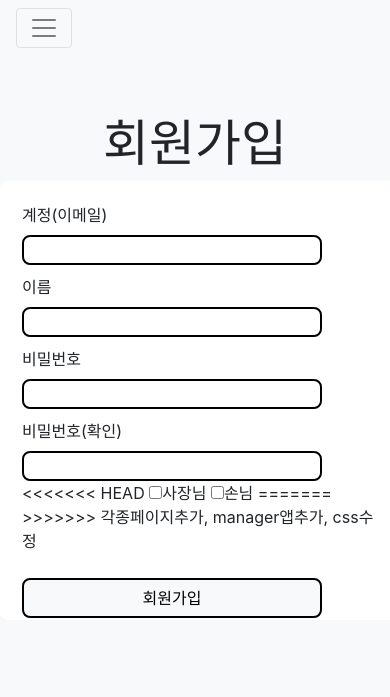
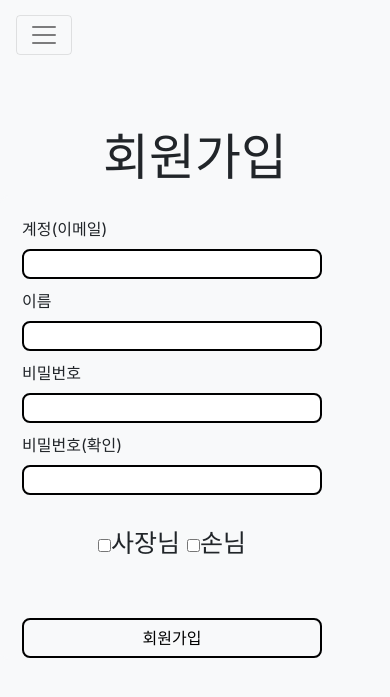
Before and after one commit to tpqls0327/likelion_hackathon, a Django app: template templates/accounts/signup.html in a window 390 px wide. Shown: the top 697 px of the page. Run offline with Django 3.2, Linux system fonts and the light colour scheme; the template is opened without the code that fills it, so the values that code supplies are empty; some libraries are stand-ins or nearby versions.

Commit message:
계정 사용 템플릿 및 css 수정

```diff
--- a/static/css/style.css
+++ b/static/css/style.css
@@ -6,7 +6,10 @@ body {
 @media(max-width: 100000px){
 
     /* main */
-
+    .navbar{
+        height: 70px;
+        font-size: 20px;
+    }
     .title-div{
         margin: auto;
         padding: 20px 0px;
@@ -39,6 +42,16 @@ body {
         color: #000;
         border-radius: 0.5em 0.5em 0.5em 0.5em;
     }
+    .road-search-btn{
+        margin-top: 5px;
+        height: 50px;
+        width: 375px;
+        background: white;
+        border: 2px solid black;
+        color: #000;
+        border-radius: 0.5em 0.5em 0.5em 0.5em;
+    }
+
     .notice1{
         height:80px;
         width: 650px;
@@ -63,10 +76,12 @@ body {
         padding-top: 10px;
         border: 2px;
         border-radius: 0.5em 0.5em 0.5em 0.5em;
+        background-color: #f8f9fa;
     }
     .form1{
         margin: auto;
         padding: 10px 20px 10px 20px;
+        background-color: #f8f9fa;
     }
     .Login-id{
         margin: auto;
@@ -116,6 +131,9 @@ body {
     }
     .KLogin-btn1{
         padding-top: 5px;
+        width: 300px;
+        float: center;
+        text-align: center;
     }
     .KLogin-btn{
         margin: auto;
@@ -144,10 +162,12 @@ body {
         padding-top: 10px;
         border: 2px;
         border-radius: 0.5em 0.5em 0.5em 0.5em;
+        background-color: #f8f9fa;
     }
     .signup-form1{
         margin: auto;
         padding: 10px 20px 10px 20px;
+        background-color: #f8f9fa;
     }
     .Signup-id{
         margin: auto;
@@ -184,6 +204,14 @@ body {
         border: 2px solid black;
         color: #000;
         border-radius: 0.5em 0.5em 0.5em 0.5em;
+    }
+    .checks{
+        padding: 30px;
+        width: 300px;
+        float: center;
+        text-align: center;
+        font-size: 25px;
+
     }
     .Signup-btn1{
         padding-top: 15px;
@@ -375,6 +403,10 @@ body {
 
         /* main */
 
+    .navbar{
+        height: 70px;
+        font-size: 20px;
+    }
     .title-div{
         margin:auto;
         padding-top: 30px;
@@ -446,9 +478,9 @@ body {
         width:400px;
         margin: auto;
         padding-top: 10px;
-        border: 2px solid white;
+        border: 2px solid #f8f9fa;
         border-radius: 0.5em 0.5em 0.5em 0.5em;
-        background: white;
+        background: #f8f9fa;
     }
     .form1{
         margin: auto;
@@ -528,9 +560,9 @@ body {
         width:400px;
         margin: auto;
         padding-top: 10px;
-        border: 2px solid white;
+        border: 2px solid #f8f9fa;
         border-radius: 0.5em 0.5em 0.5em 0.5em;
-        background: white;
+        background: #f8f9fa;;
     }
     .signup-form1{
         margin: auto;
@@ -572,6 +604,14 @@ body {
         color: #000;
         border-radius: 0.5em 0.5em 0.5em 0.5em;
     }
+    .checks{
+        padding: 30px;
+        width: 300px;
+        float: center;
+        text-align: center;
+        font-size: 25px;
+
+    }
     .Signup-btn1{
         padding-top: 15px;
         padding-left: 20px;
@@ -601,7 +641,7 @@ body {
         display: grid;
         grid-template-columns: 200px 200px 200px;
         grid-gap: 10px;
-        background-color: #fff;
+        background-color: #f8f9fa;
         color: #444;
     }
     .card{
--- a/templates/accounts/signin.html
+++ b/templates/accounts/signin.html
@@ -52,8 +52,8 @@
 <!-- 이메일: res.kakao_account.email, 고유키: res.id, 이름: res.property.nickname -->
 
 
-                <a id="kakao-login-btn"></a>
-<script type='text/javascript'>
+<a class="KLogin-btn1" id="kakao-login-btn">
+<script  type='text/javascript'>
   //<![CDATA[
     // 사용할 앱의 JavaScript 키를 설정해 주세요.
     Kakao.init('e4920a50b4a9f130fe8a503e4ac5b97f');
@@ -88,6 +88,7 @@
   //]]>
 </script>
 
+</a>
 
         </div>
     </div>
--- a/templates/accounts/signup.html
+++ b/templates/accounts/signup.html
@@ -28,12 +28,13 @@
             <input type="password" class="Signup-pw" name="password1"><br>
             <label for="InputPassword1" style="padding-top: 10px;">비밀번호(확인)</label><br>
             <input type="password" class="Signup-pw1" name="password2">
-<<<<<<< HEAD
-            <input type="checkbox" name = "type" value = "1" onclick="javascript:check_only(this)">사장님
-            <input type="checkbox" name = "type" value = "0" onclick="javascript:check_only(this)">손님
+            <br>
+            <div class="checks">
+                <input class="owner" type="checkbox" name = "type" value = "1" onclick="javascript:check_only(this)">사장님
+                <input class="customer" type="checkbox" name = "type" value = "0" onclick="javascript:check_only(this)">손님
+            </div>
 
-=======
->>>>>>> 각종페이지추가, manager앱추가, css수정
+
         </div>
         <div class="Signup-btn1">
             <button type="submit" class="Signup-btn">회원가입</button>
```
